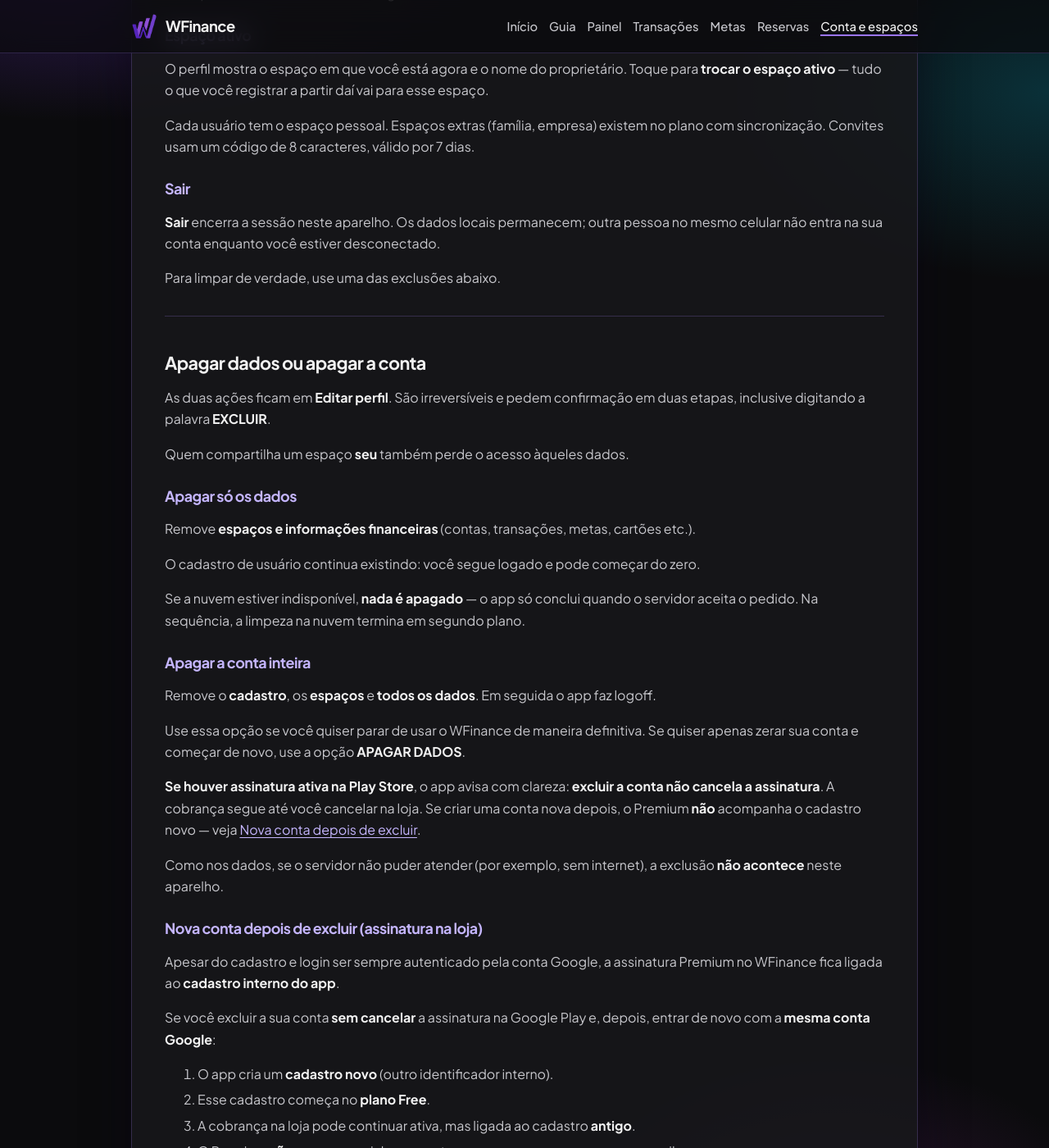
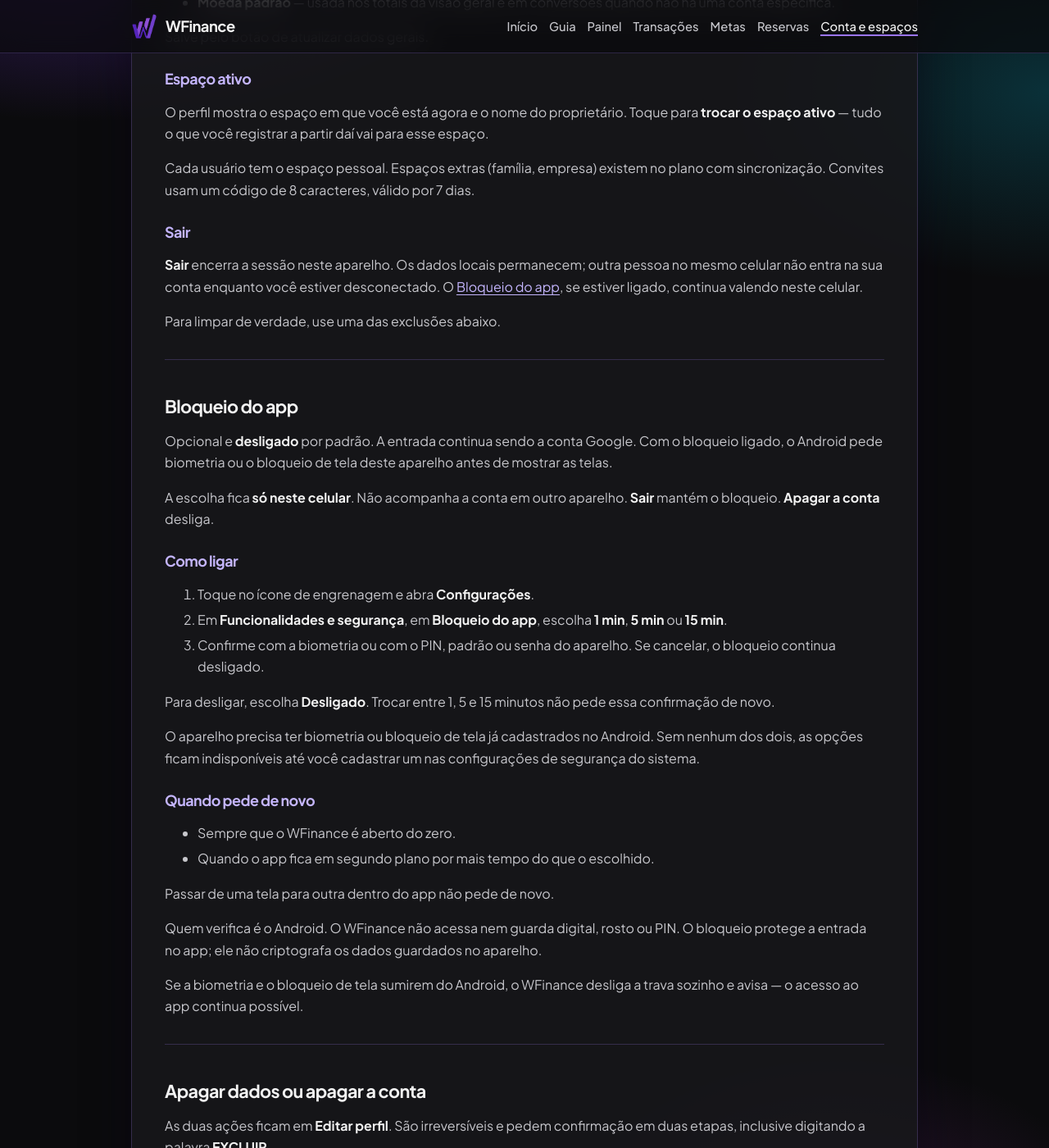
Before and after one commit to wrodriguesjr/WFinanceDocs, a Jekyll site: the page built from docs/UserGuide/UserAccount.md, in a window 1280 px wide and 1400 px high, scrolled down 2988 px. Shown: the whole window at 82% size. Built offline with Jekyll 4.4.1, drawn with Linux system fonts in a browser that asks for light colours; our own code applies the rules of GitHub Pages for plain Markdown files; some of the changed text lies outside the part shown.

```diff
--- a/docs/UserGuide/UserAccount.md
+++ b/docs/UserGuide/UserAccount.md
@@ -2,7 +2,7 @@
 
 Sua conta no WFinance é o que liga você aos seus espaços, ao plano e — no Premium — aos dados na nuvem.
 
-Esta página explica como entrar, o que acontece num aparelho novo, o que você pode alterar no perfil e como apagar dados ou a conta. Visão geral do app: [WFinance](WFinance.md). Textos legais: [Termos de Uso](TermsOfUse.md) e [Política de Privacidade](PrivacyPolice.md).
+Esta página explica como entrar, o que acontece num aparelho novo, como travar o app neste celular, o que você pode alterar no perfil e como apagar dados ou a conta. Visão geral do app: [WFinance](WFinance.md). Textos legais: [Termos de Uso](TermsOfUse.md) e [Política de Privacidade](PrivacyPolice.md).
 
 ---
 
@@ -22,7 +22,7 @@ O app puxa nome, e-mail e foto do Google. Depois você pode completar apelido, d
 
 ### Depois do primeiro acesso
 
-Se você já entrou neste aparelho e a sessão continua válida, o app abre direto, sem pedir o usuário Google novamente. Isso também funciona quando o dispositivo estiver offline.
+Se você já entrou neste aparelho e a sessão continua válida, o app abre sem pedir a conta Google de novo. Isso também funciona quando o dispositivo estiver offline. Com o [Bloqueio do app](#bloqueio-do-app) ligado, o Android ainda pede biometria ou o bloqueio de tela deste celular.
 
 Se a sessão for encerrada (logoff), é preciso entrar de novo com seu usuário do Google — e para isso é necessária **conexão com a internet**.
 
@@ -105,9 +105,38 @@ Cada usuário tem o espaço pessoal. Espaços extras (família, empresa) existem
 
 ### Sair
 
-**Sair** encerra a sessão neste aparelho. Os dados locais permanecem; outra pessoa no mesmo celular não entra na sua conta enquanto você estiver desconectado.
+**Sair** encerra a sessão neste aparelho. Os dados locais permanecem; outra pessoa no mesmo celular não entra na sua conta enquanto você estiver desconectado. O [Bloqueio do app](#bloqueio-do-app), se estiver ligado, continua valendo neste celular.
 
 Para limpar de verdade, use uma das exclusões abaixo.
+
+---
+
+## Bloqueio do app
+
+Opcional e **desligado** por padrão. A entrada continua sendo a conta Google. Com o bloqueio ligado, o Android pede biometria ou o bloqueio de tela deste aparelho antes de mostrar as telas.
+
+A escolha fica **só neste celular**. Não acompanha a conta em outro aparelho. **Sair** mantém o bloqueio. **Apagar a conta** desliga.
+
+### Como ligar
+
+1. Toque no ícone de engrenagem e abra **Configurações**.
+2. Em **Funcionalidades e segurança**, em **Bloqueio do app**, escolha **1 min**, **5 min** ou **15 min**.
+3. Confirme com a biometria ou com o PIN, padrão ou senha do aparelho. Se cancelar, o bloqueio continua desligado.
+
+Para desligar, escolha **Desligado**. Trocar entre 1, 5 e 15 minutos não pede essa confirmação de novo.
+
+O aparelho precisa ter biometria ou bloqueio de tela já cadastrados no Android. Sem nenhum dos dois, as opções ficam indisponíveis até você cadastrar um nas configurações de segurança do sistema.
+
+### Quando pede de novo
+
+- Sempre que o WFinance é aberto do zero.
+- Quando o app fica em segundo plano por mais tempo do que o escolhido.
+
+Passar de uma tela para outra dentro do app não pede de novo.
+
+Quem verifica é o Android. O WFinance não acessa nem guarda digital, rosto ou PIN. O bloqueio protege a entrada no app; ele não criptografa os dados guardados no aparelho.
+
+Se a biometria e o bloqueio de tela sumirem do Android, o WFinance desliga a trava sozinho e avisa — o acesso ao app continua possível.
 
 ---
 
@@ -127,7 +156,7 @@ Se a nuvem estiver indisponível, **nada é apagado** — o app só conclui quan
 
 ### Apagar a conta inteira
 
-Remove o **cadastro**, os **espaços** e **todos os dados**. Em seguida o app faz logoff.
+Remove o **cadastro**, os **espaços** e **todos os dados**. Em seguida o app faz logoff e desliga o [Bloqueio do app](#bloqueio-do-app) neste aparelho.
 
 Use essa opção se você quiser parar de usar o WFinance de maneira definitiva. Se quiser apenas zerar sua conta e começar de novo, use a opção **APAGAR DADOS**.
 
@@ -210,8 +239,9 @@ Esta página (e o e-mail acima) é o recurso web de solicitação de exclusão d
 Permissões que o Android pode pedir:
 
 - **Notificações** — lembretes de metas e avisos.
-- **Biometria** — trava local, se você ligar.
 - **SMS e acesso a notificações** — só se quiser a [captura de notificações bancárias](Capture/Capture.md). A leitura acontece no próprio aparelho.
+
+O [Bloqueio do app](#bloqueio-do-app) usa a biometria ou o bloqueio de tela que você já cadastrou no Android. O WFinance não pede uma permissão à parte para isso e não guarda digital, rosto nem PIN.
 
 Textos completos: [Política de Privacidade](PrivacyPolice.md) e [Termos de Uso](TermsOfUse.md), também na tela **Sobre** do app.
 
@@ -227,6 +257,9 @@ Textos completos: [Política de Privacidade](PrivacyPolice.md) e [Termos de Uso]
 | Assinei o Premium e o sync não apareceu            | Abra o app com internet e aguarde alguns instantes. A loja confirma a assinatura sozinha.                                                        |
 | Quero parar de pagar                               | Cancele em Google Play → Assinaturas. Apagar a conta no WFinance não basta.                                                                      |
 | Excluí a conta, criei outra e o Premium não voltou | A assinatura da loja fica no cadastro antigo. Cancele na Play Store ou [peça a transferência](#nova-conta-depois-de-excluir-assinatura-na-loja). |
+| O app pede digital, rosto ou PIN ao abrir          | É o [Bloqueio do app](#bloqueio-do-app) neste aparelho. A conta Google continua a mesma. O tempo fica em Configurações → **Funcionalidades e segurança**. |
+| Não consigo ligar o bloqueio                       | Cadastre biometria ou um bloqueio de tela (PIN, padrão ou senha) nas configurações de segurança do Android e volte ao WFinance.                  |
+| O bloqueio desligou sozinho                        | O aparelho ficou sem biometria e sem bloqueio de tela. O WFinance desliga a trava e avisa, para o acesso continuar possível.                     |
 | Quero remover tudo                                 | No app: Editar perfil → excluir dados ou excluir conta, digitando EXCLUIR. Sem o app: [solicite pelo site](#solicitar-exclusão-pelo-site).       |
 
 ---
```
Also changed, not shown: docs/UserGuide/AccountAndSpaces.md (+1 -1 lines), docs/UserGuide/PrivacyPolice.md (+2 -2 lines), docs/UserGuide/WFinance.md (+2 -2 lines).
